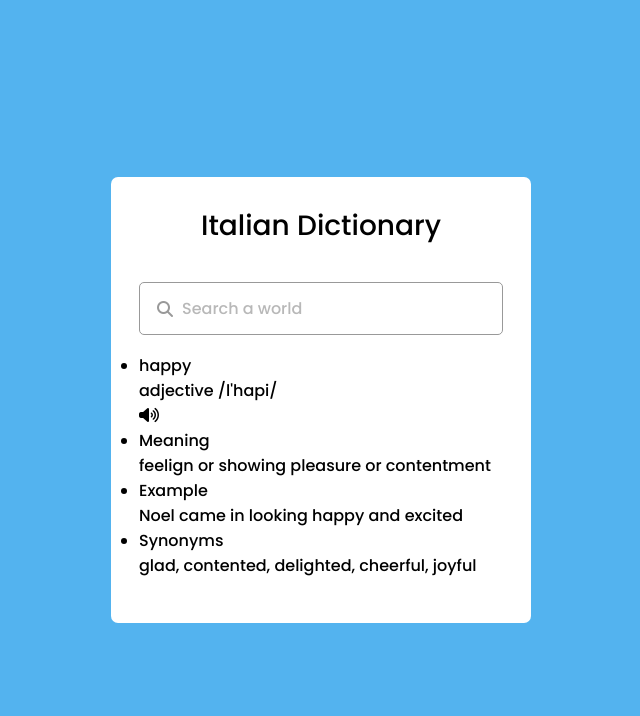
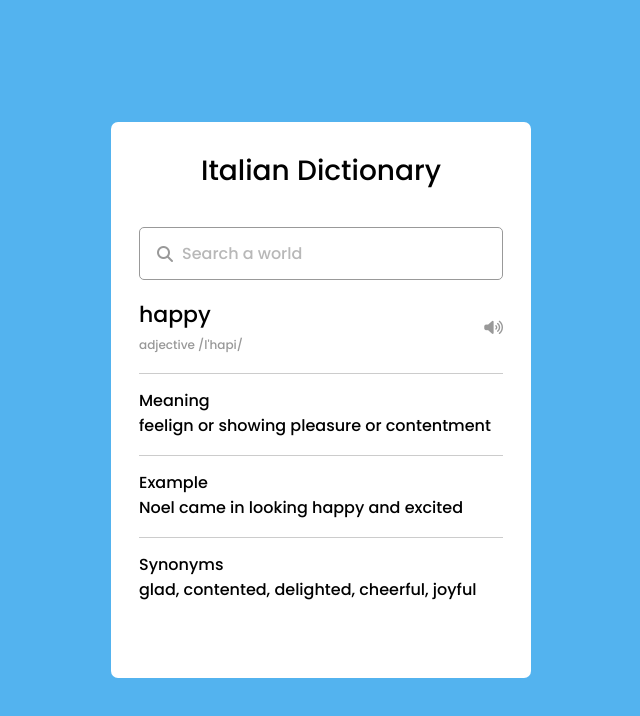
Before and after one commit to YousefXI/Dictionary-App, a plain HTML site: page index.html in a window 1280 px wide. Shown: the whole page, without its empty margins (319-959 px from the left). Drawn offline with Linux system fonts and the light colour scheme.

Commit message:
continuing css

```diff
--- a/index.html
+++ b/index.html
@@ -18,7 +18,7 @@
    <div class="wrapper">
       <header>Italian Dictionary</header>
       <div class="search">
-         <input type="text" placeholder="Search a world">
+         <input type="text" placeholder="Search a world" required>
          <i class="fas fa-search"></i>
          <i class="fa-solid fa-x"></i>
       </div>
--- a/style.css
+++ b/style.css
@@ -119,7 +119,7 @@ body {
    pointer-events: none;
 }
 
-.search input:focus ~ i {
+.search input:focus ~ i.fa-search {
    color: var(--primary);
 }
 
@@ -130,4 +130,35 @@ body {
    display: none;
 }
 
-/* icons?? */
+.search input:valid ~ i.fa-x {
+   display: block;
+}
+
+.wrapper ul li {
+   display: flex;
+   align-items: center;
+   justify-content: space-between;
+   margin-bottom: 14px;
+   padding-bottom: 17px;
+   border-bottom: 1px solid #ccc;
+}
+
+ul li:last-child {
+   border-bottom: none;
+}
+
+ul .word p {
+   font-size: 22px;
+   font-weight: 500;
+}
+
+ul .word span {
+   font-size: 12px;
+   color: #989898;
+}
+
+ul .word i {
+   cursor: pointer;
+   font-size: 15px;
+   color: #999;
+}
```
